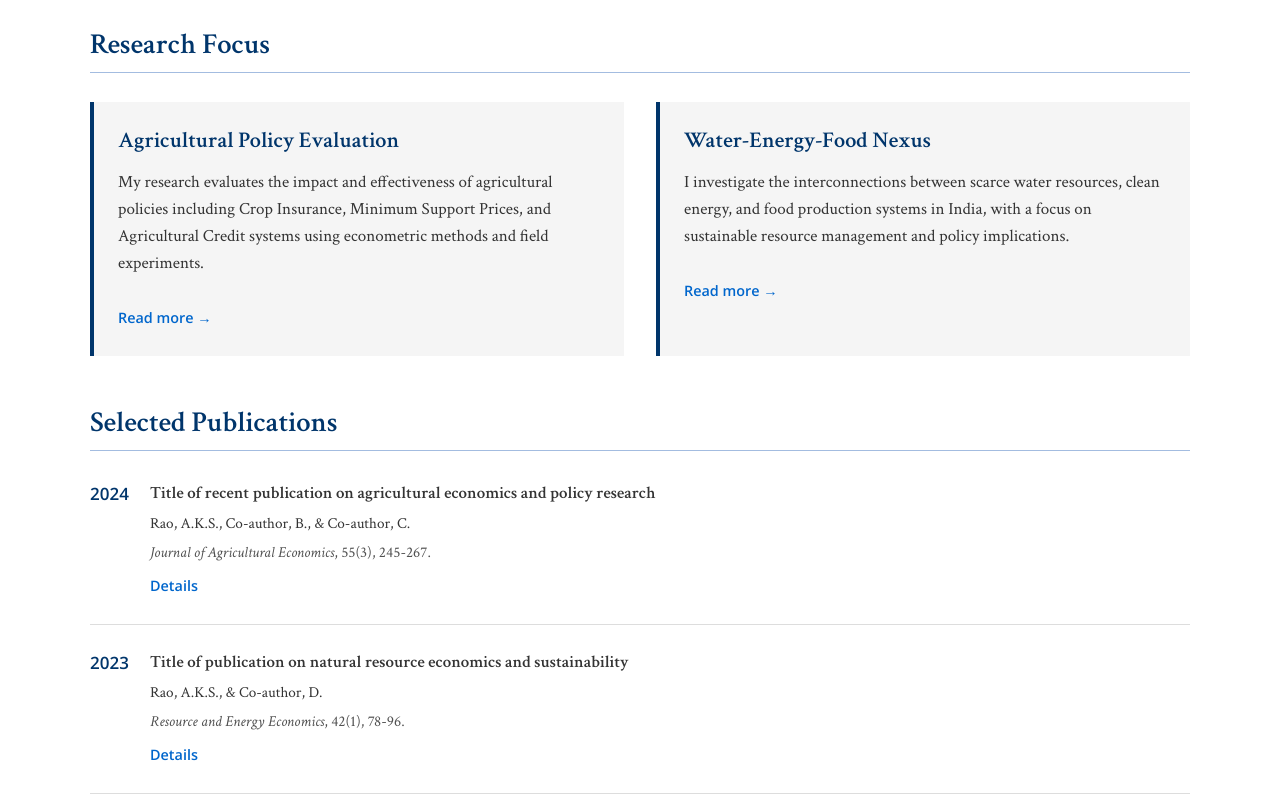
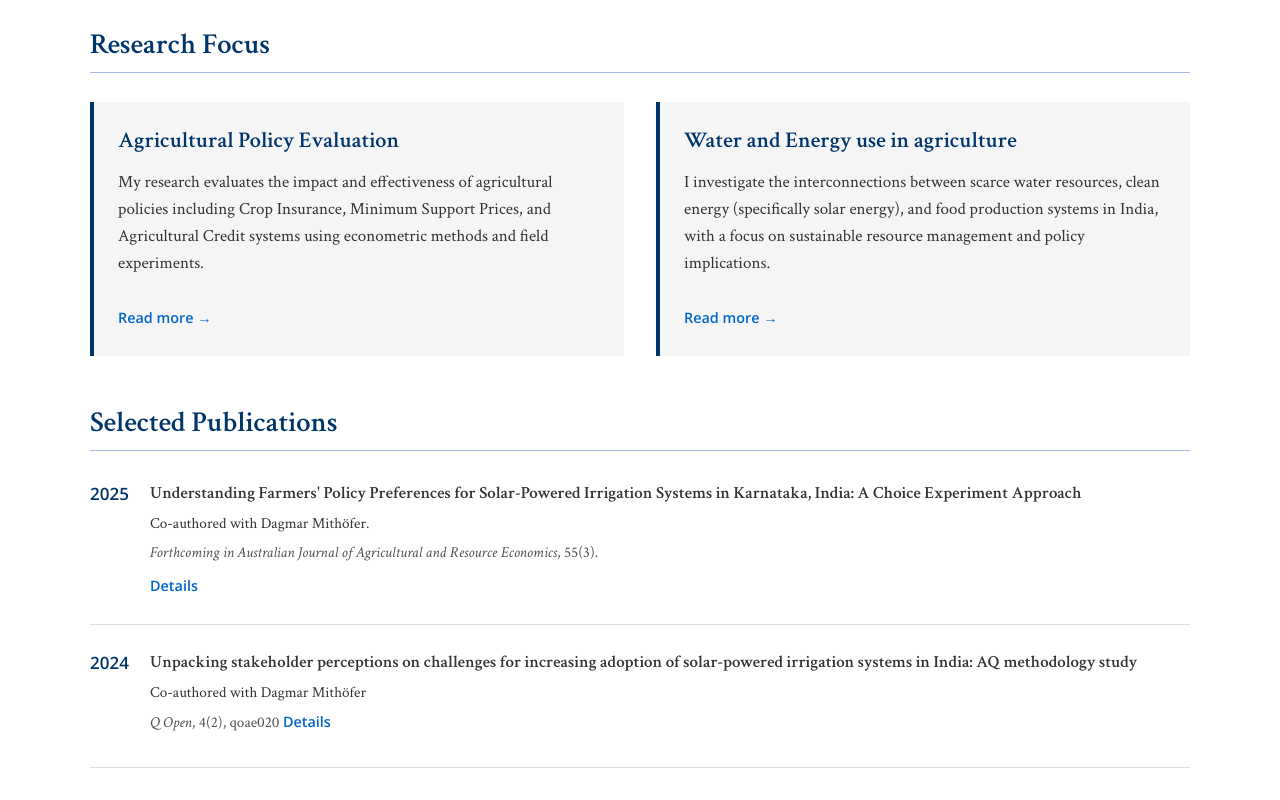
Before and after one commit to Adityaraoks/Adityaraoks.github.io, a plain HTML site: page index.html in a window 1280 px wide. Shown: the part 580-1380 px from the top of the page. Drawn offline with nearby package versions, Linux system fonts and the light colour scheme.

Commit message:
Update index file with latest changes

```diff
--- a/index.html
+++ b/index.html
@@ -39,8 +39,8 @@
         <section class="profile-section">
             <div class="profile-content">
                 <div class="profile-image">
-                    <!-- Placeholder for profile image -->
-                    <div class="image-placeholder"></div>
+                    <!-- Replace placeholder with actual image -->
+                    <img src="my_pic" alt="Aditya Korekallu Srinivasa">
                 </div>
                 <div class="profile-text">
                     <h2>About</h2>
@@ -61,8 +61,8 @@
                 </div>
 
                 <div class="research-area">
-                    <h3>Water-Energy-Food Nexus</h3>
-                    <p>I investigate the interconnections between scarce water resources, clean energy, and food production systems in India, with a focus on sustainable resource management and policy implications.</p>
+                    <h3>Water and Energy use in agriculture</h3>
+                    <p>I investigate the interconnections between scarce water resources, clean energy (specifically solar energy), and food production systems in India, with a focus on sustainable resource management and policy implications.</p>
                     <a href="research.html#wef-nexus" class="read-more">Read more →</a>
                 </div>
             </div>
@@ -72,20 +72,20 @@
             <h2>Selected Publications</h2>
             <ul class="publication-list">
                 <li>
-                    <span class="pub-year">2024</span>
+                    <span class="pub-year">2025</span>
                     <div class="pub-details">
-                        <p class="pub-title">Title of recent publication on agricultural economics and policy research</p>
-                        <p class="pub-authors">Rao, A.K.S., Co-author, B., &amp; Co-author, C.</p>
-                        <p class="pub-journal"><em>Journal of Agricultural Economics</em>, 55(3), 245-267.</p>
+                        <p class="pub-title">Understanding Farmers' Policy Preferences for Solar-Powered Irrigation Systems in Karnataka, India: A Choice Experiment Approach</p>
+                        <p class="pub-authors">Co-authored with Dagmar Mithöfer.</p>
+                        <p class="pub-journal"><em>Forthcoming in Australian Journal of Agricultural and Resource Economics</em>, 55(3).</p>
                         <a href="publications.html#pub1" class="pub-link">Details</a>
                     </div>
                 </li>
                 <li>
-                    <span class="pub-year">2023</span>
+                    <span class="pub-year">2024</span>
                     <div class="pub-details">
-                        <p class="pub-title">Title of publication on natural resource economics and sustainability</p>
-                        <p class="pub-authors">Rao, A.K.S., &amp; Co-author, D.</p>
-                        <p class="pub-journal"><em>Resource and Energy Economics</em>, 42(1), 78-96.</p>
+                        <p class="pub-title">Unpacking stakeholder perceptions on challenges for increasing adoption of solar-powered irrigation systems in India: AQ methodology study</p>
+                        <p class="pub-authors">Co-authored with Dagmar Mithöfer</p>
+                        <p class="pub-journal"><em>Q Open</em>, 4(2), qoae020
                         <a href="publications.html#pub2" class="pub-link">Details</a>
                     </div>
                 </li>
```
Also changed, not shown: my_pic.jpeg (added).
